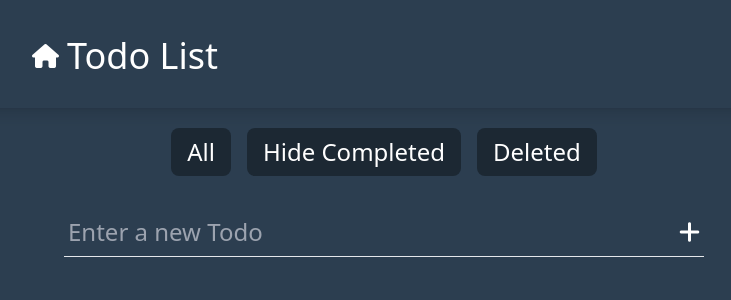
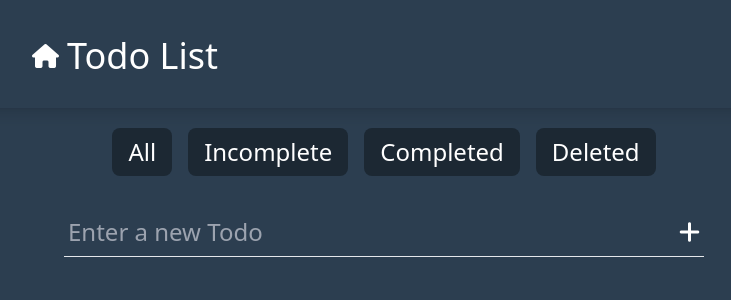
Before and after one commit to aschelberg/Todo_app, a Vue app: page / in a window 1280 px wide. Shown: the top 300 px of the page, without its empty margins (256-987 px from the left). Built offline with nearby package versions, Linux system fonts and the light colour scheme.

Commit message:
my changes

```diff
--- a/src/components/FilterInput.vue
+++ b/src/components/FilterInput.vue
@@ -10,10 +10,17 @@
     </button>
     <button
       class="bg-todo-secondary hover:text-todo-secondary hover:bg-white focus:bg-white focus:text-black duration-150 cursor-pointer py-2 px-4 rounded-lg"
-      @click="updateFilter('hideCompleted')"
-      :class="{ hideCompleted: filter === 'hideCompleted' }"
+      @click="updateFilter('incomplete')"
+      :class="{ showAll: filter === 'incomplete' }"
     >
-      Hide Completed
+      Incomplete
+    </button>
+    <button
+      class="bg-todo-secondary hover:text-todo-secondary hover:bg-white focus:bg-white focus:text-black duration-150 cursor-pointer py-2 px-4 rounded-lg"
+      @click="updateFilter('completed')"
+      :class="{ hideCompleted: filter === 'completed' }"
+    >
+      Completed
     </button>
     <button
       class="bg-todo-secondary hover:text-todo-secondary hover:bg-white focus:bg-white focus:text-black duration-150 cursor-pointer py-2 px-4 rounded-lg"
--- a/src/views/HomeView.vue
+++ b/src/views/HomeView.vue
@@ -42,8 +42,10 @@ if (localStorage.getItem("savedTodos")) {
 const filteredTodos = computed(() => {
   if (filter.value === "all") {
     return savedTodos.value;
-  } else if (filter.value === "hideCompleted") {
-    return savedTodos.value.filter((todo) => !todo.completed);
+  } else if (filter.value === "incomplete") {
+    return savedTodos.value.filter((todo) => !todo.deleted && !todo.completed);
+  } else if (filter.value === "completed") {
+    return savedTodos.value.filter((todo) => todo.completed);
   } else if (filter.value === "deleted") {
     return savedTodos.value.filter((todo) => todo.deleted);
   }
```
Also changed, not shown: src/components/SiteNavigation.vue (+4 -4 lines).
